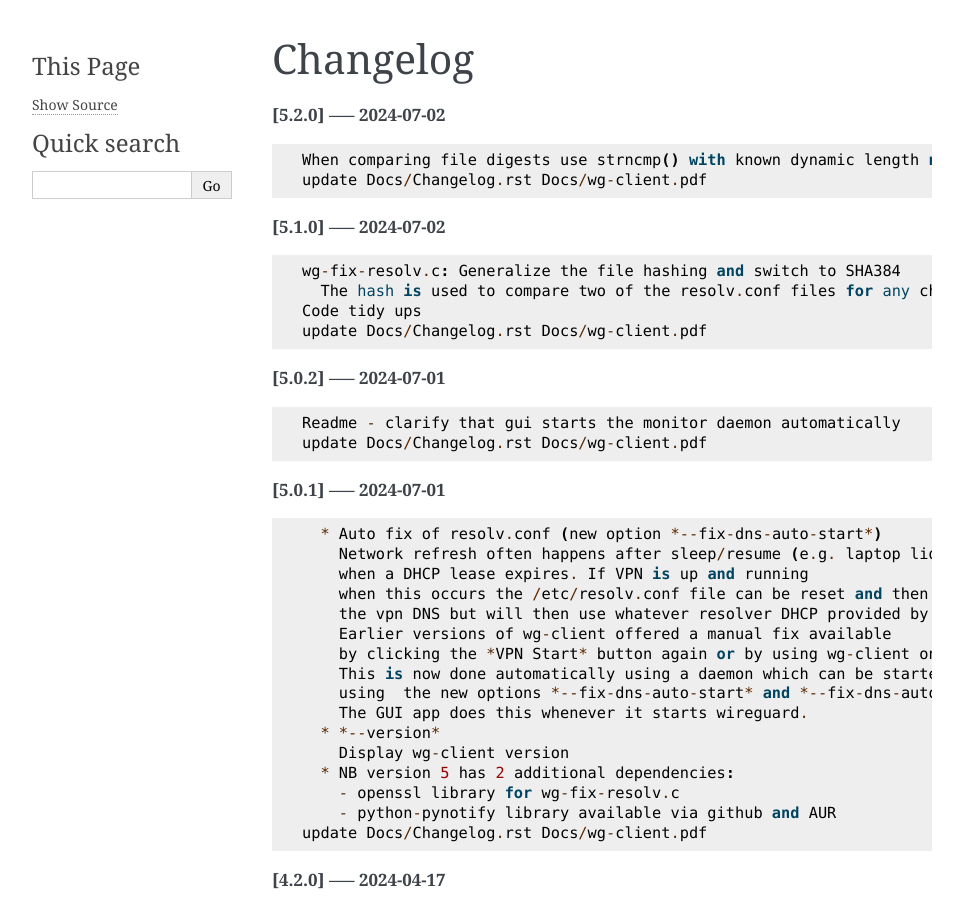
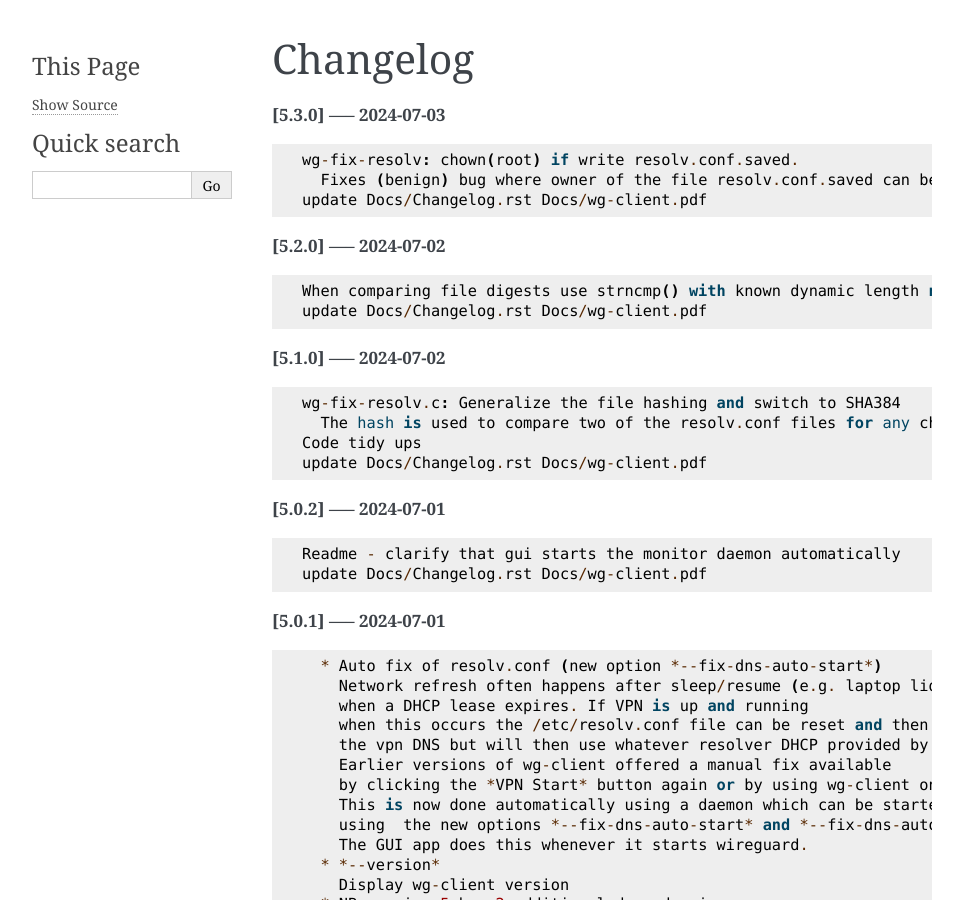
Before and after one commit to gene-git/wg-client, a Sphinx documentation site: the page built from Docs/Changelog.rst, in a window 1280 px wide and 900 px high. Shown: the whole window, without its empty margins (148-1111 px from the left). Built offline with Sphinx 7.4.7, drawn with Linux system fonts in a browser that asks for light colours.

Commit message:
update Docs/Changelog.rst Docs/wg-client.pdf

```diff
--- a/Docs/Changelog.rst
+++ b/Docs/Changelog.rst
@@ -1,5 +1,12 @@
 Changelog
 =========
+
+**[5.3.0] ----- 2024-07-03** ::
+
+	    wg-fix-resolv: chown(root) if write resolv.conf.saved.
+	      Fixes (benign) bug where owner of the file resolv.conf.saved can be user instead of root
+	    update Docs/Changelog.rst Docs/wg-client.pdf
+
 
 **[5.2.0] ----- 2024-07-02** ::
 
```
Also changed, not shown: 1 other file.
